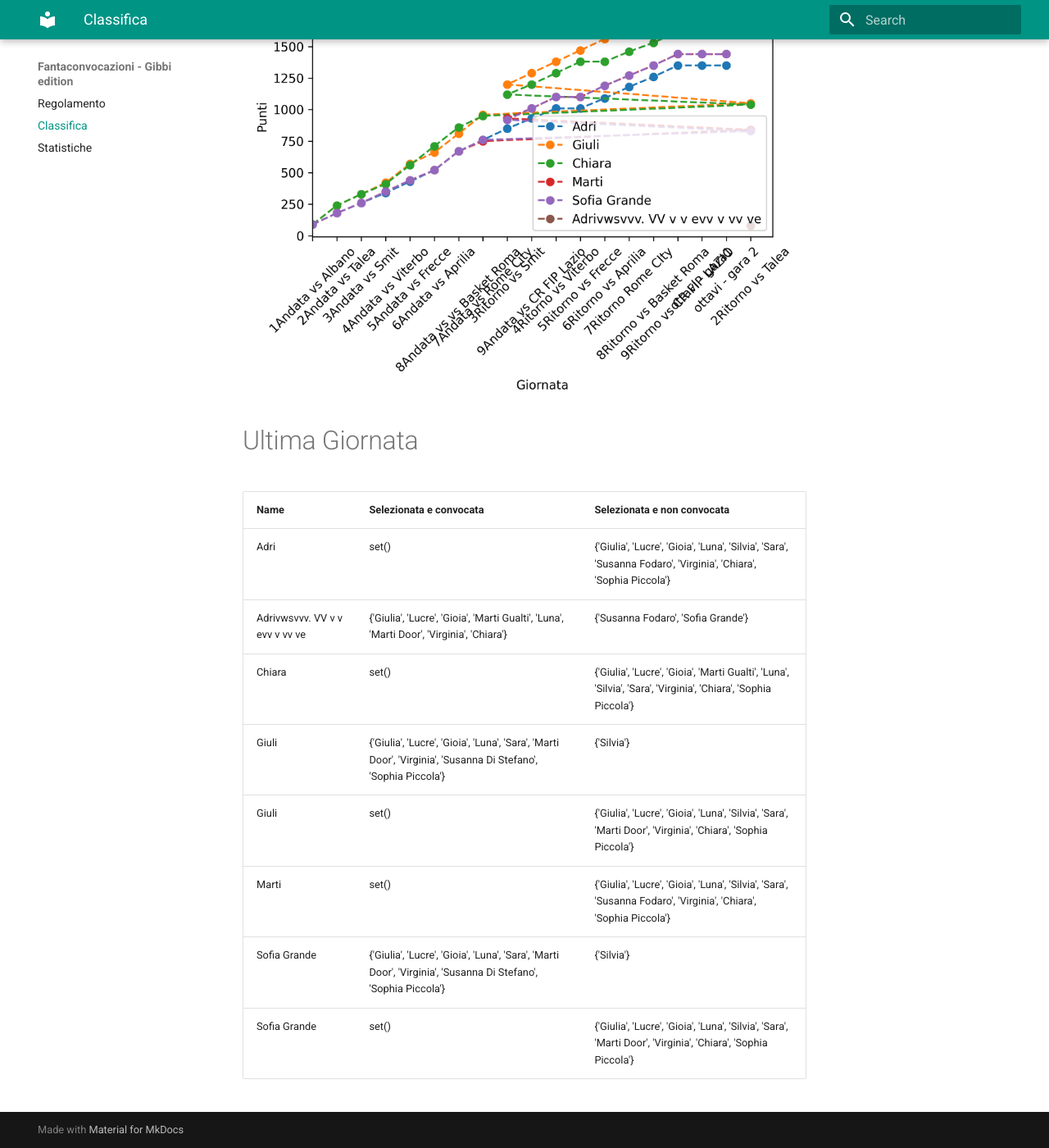
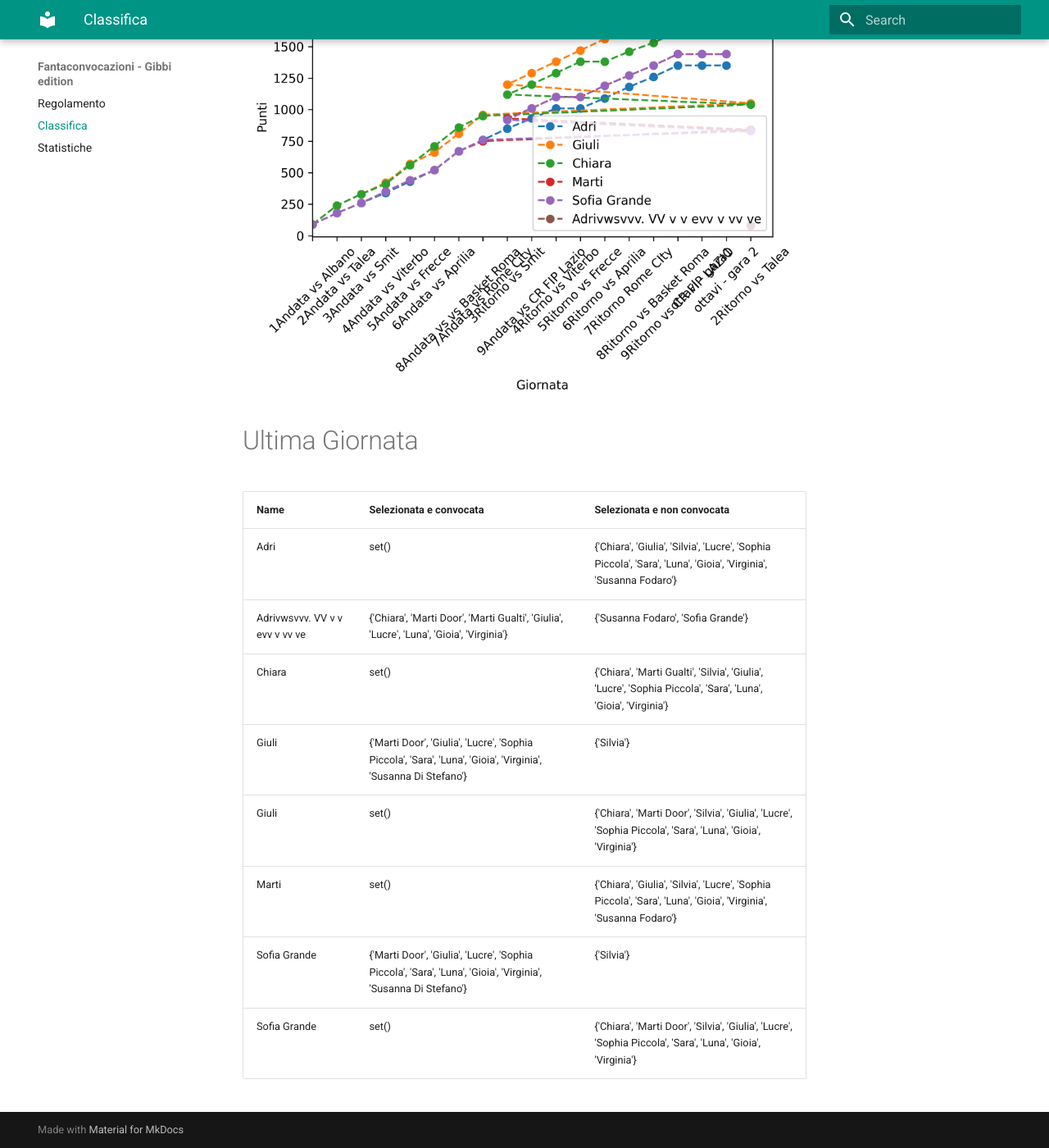
Before and after one commit to martinig94/fantagibbi, an MkDocs documentation site: the page built from docs/Classifica.md, in a window 1280 px wide and 1400 px high, scrolled down 676 px. Shown: the whole window at 82% size. Built offline with MkDocs 1.6.1 and Material for MkDocs 9.7.7, drawn with Linux system fonts in a browser that asks for light colours.

Commit message:
Auto-update from main.py

```diff
--- a/docs/Classifica.md
+++ b/docs/Classifica.md
@@ -19,12 +19,12 @@
 <!-- START_TABLE CORRECT -->
 | Name                           | Selezionata e convocata                                                                                        | Selezionata e non convocata                                                                                      |
 |:-------------------------------|:---------------------------------------------------------------------------------------------------------------|:-----------------------------------------------------------------------------------------------------------------|
-| Adri                           | set()                                                                                                          | {'Giulia', 'Lucre', 'Gioia', 'Luna', 'Silvia', 'Sara', 'Susanna Fodaro', 'Virginia', 'Chiara', 'Sophia Piccola'} |
-| Adrivwsvvv. VV v v evv v vv ve | {'Giulia', 'Lucre', 'Gioia', 'Marti Gualti', 'Luna', 'Marti Door', 'Virginia', 'Chiara'}                       | {'Susanna Fodaro', 'Sofia Grande'}                                                                               |
-| Chiara                         | set()                                                                                                          | {'Giulia', 'Lucre', 'Gioia', 'Marti Gualti', 'Luna', 'Silvia', 'Sara', 'Virginia', 'Chiara', 'Sophia Piccola'}   |
-| Giuli                          | {'Giulia', 'Lucre', 'Gioia', 'Luna', 'Sara', 'Marti Door', 'Virginia', 'Susanna Di Stefano', 'Sophia Piccola'} | {'Silvia'}                                                                                                       |
-| Giuli                          | set()                                                                                                          | {'Giulia', 'Lucre', 'Gioia', 'Luna', 'Silvia', 'Sara', 'Marti Door', 'Virginia', 'Chiara', 'Sophia Piccola'}     |
-| Marti                          | set()                                                                                                          | {'Giulia', 'Lucre', 'Gioia', 'Luna', 'Silvia', 'Sara', 'Susanna Fodaro', 'Virginia', 'Chiara', 'Sophia Piccola'} |
-| Sofia Grande                   | {'Giulia', 'Lucre', 'Gioia', 'Luna', 'Sara', 'Marti Door', 'Virginia', 'Susanna Di Stefano', 'Sophia Piccola'} | {'Silvia'}                                                                                                       |
-| Sofia Grande                   | set()                                                                                                          | {'Giulia', 'Lucre', 'Gioia', 'Luna', 'Silvia', 'Sara', 'Marti Door', 'Virginia', 'Chiara', 'Sophia Piccola'}     |
+| Adri                           | set()                                                                                                          | {'Chiara', 'Giulia', 'Silvia', 'Lucre', 'Sophia Piccola', 'Sara', 'Luna', 'Gioia', 'Virginia', 'Susanna Fodaro'} |
+| Adrivwsvvv. VV v v evv v vv ve | {'Chiara', 'Marti Door', 'Marti Gualti', 'Giulia', 'Lucre', 'Luna', 'Gioia', 'Virginia'}                       | {'Susanna Fodaro', 'Sofia Grande'}                                                                               |
+| Chiara                         | set()                                                                                                          | {'Chiara', 'Marti Gualti', 'Silvia', 'Giulia', 'Lucre', 'Sophia Piccola', 'Sara', 'Luna', 'Gioia', 'Virginia'}   |
+| Giuli                          | {'Marti Door', 'Giulia', 'Lucre', 'Sophia Piccola', 'Sara', 'Luna', 'Gioia', 'Virginia', 'Susanna Di Stefano'} | {'Silvia'}                                                                                                       |
+| Giuli                          | set()                                                                                                          | {'Chiara', 'Marti Door', 'Silvia', 'Giulia', 'Lucre', 'Sophia Piccola', 'Sara', 'Luna', 'Gioia', 'Virginia'}     |
+| Marti                          | set()                                                                                                          | {'Chiara', 'Giulia', 'Silvia', 'Lucre', 'Sophia Piccola', 'Sara', 'Luna', 'Gioia', 'Virginia', 'Susanna Fodaro'} |
+| Sofia Grande                   | {'Marti Door', 'Giulia', 'Lucre', 'Sophia Piccola', 'Sara', 'Luna', 'Gioia', 'Virginia', 'Susanna Di Stefano'} | {'Silvia'}                                                                                                       |
+| Sofia Grande                   | set()                                                                                                          | {'Chiara', 'Marti Door', 'Silvia', 'Giulia', 'Lucre', 'Sophia Piccola', 'Sara', 'Luna', 'Gioia', 'Virginia'}     |
 <!-- END_TABLE CORRECT -->
```
